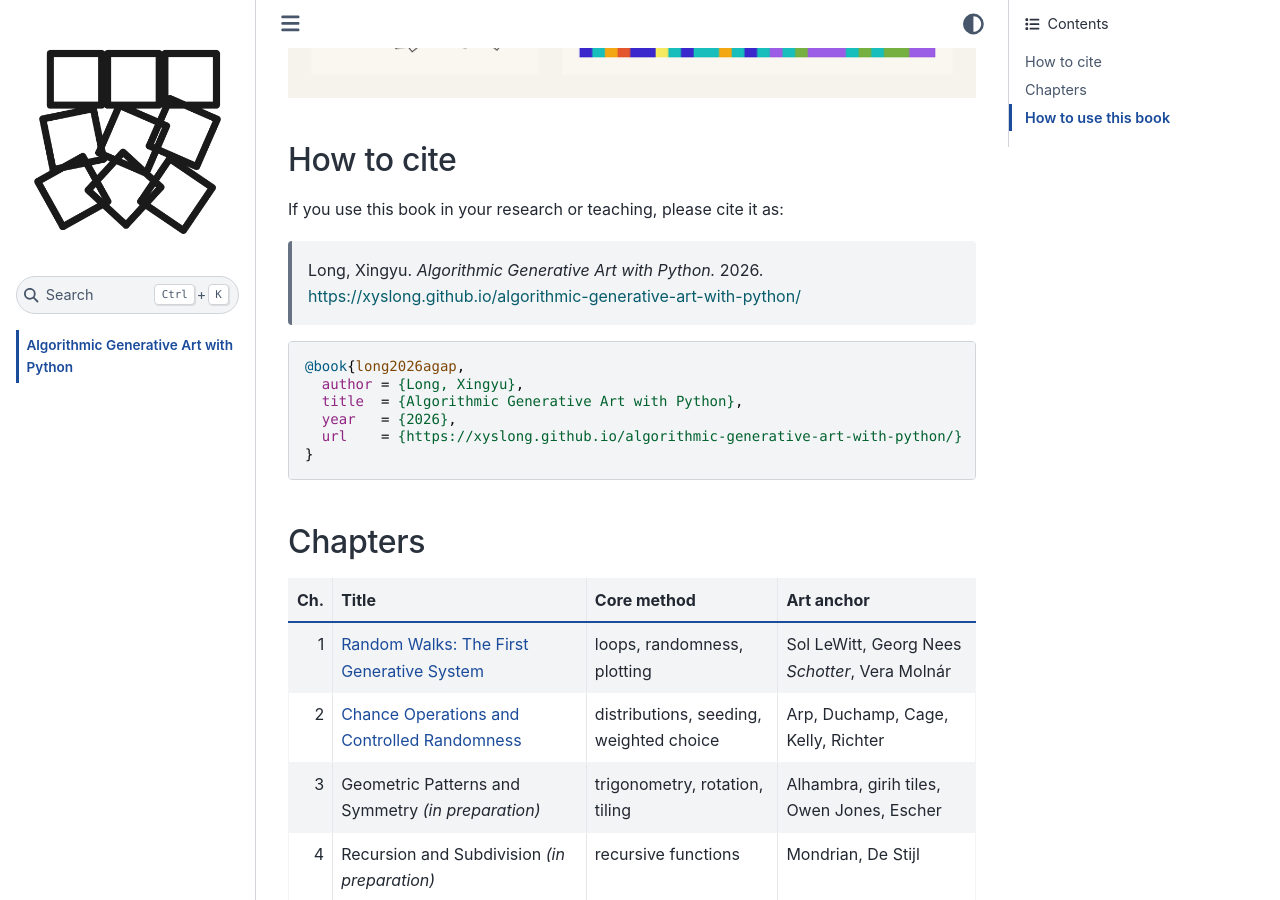
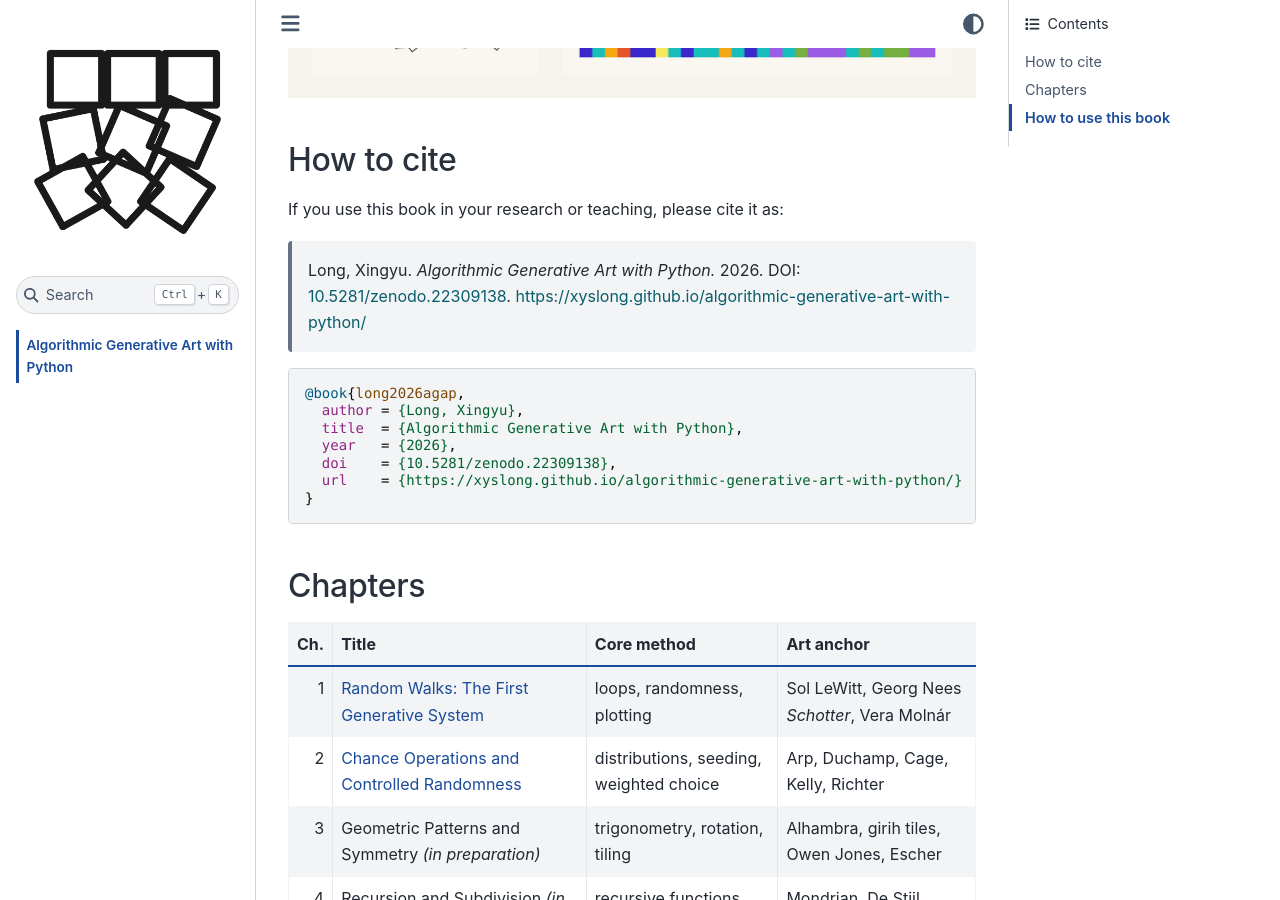
Before and after one commit to xysLong/agap, a Jupyter Book: the page built from intro.md, in a window 1280 px wide and 900 px high, scrolled down 591 px. Built offline with Jupyter Book 1.0.4 settings and Sphinx 7.4.7 and the Sphinx Book theme 1.1.4, drawn with Linux system fonts in a browser that asks for light colours; pages that are not in the unit, such as notebooks, are missing from menus; some of the changed text lies outside the part shown.

Commit message:
Update front page

````diff
--- a/intro.md
+++ b/intro.md
@@ -8,8 +8,8 @@
 
 If you use this book in your research or teaching, please cite it as:
 
-<!-- TODO: add "doi = {...}" / "DOI: 10.5281/zenodo.XXXXXXX" once the Zenodo concept DOI is reserved. Zenodo upload will be MANUAL (built artifacts, no GitHub integration) so the record does not link to the source repo. -->
 > Long, Xingyu. *Algorithmic Generative Art with Python.* 2026.
+> DOI: [10.5281/zenodo.22309138](https://doi.org/10.5281/zenodo.22309138).
 > https://xyslong.github.io/algorithmic-generative-art-with-python/
 
 ```bibtex
@@ -17,6 +17,7 @@ If you use this book in your research or teaching, please cite it as:
   author = {Long, Xingyu},
   title  = {Algorithmic Generative Art with Python},
   year   = {2026},
+  doi    = {10.5281/zenodo.22309138},
   url    = {https://xyslong.github.io/algorithmic-generative-art-with-python/}
 }
 ```
@@ -46,8 +47,7 @@ If you use this book in your research or teaching, please cite it as:
 Every chapter is a fully executed notebook — all generated art is embedded,
 and reading online requires no installation.
 
-<!-- TODO: link the name to the author's departmental homepage at the University of Vienna: [Xingyu Long](DEPT_HOMEPAGE_URL) -->
-Written by Xingyu Long.
+Written by [Xingyu Long](https://kunstgeschichte.univie.ac.at/en/staff/academic-personnel/xingyu-long/).
 
 ---
 
````
